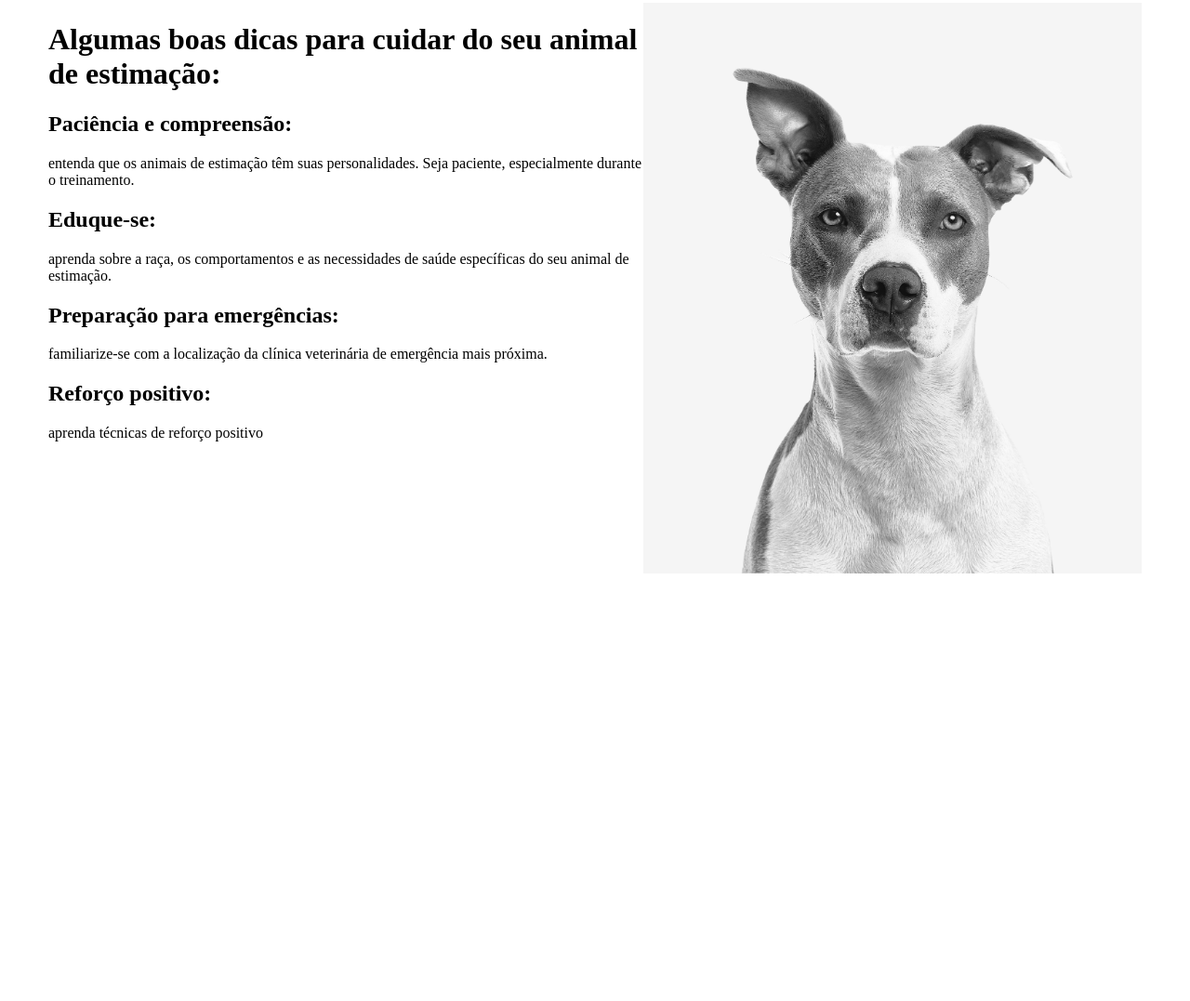
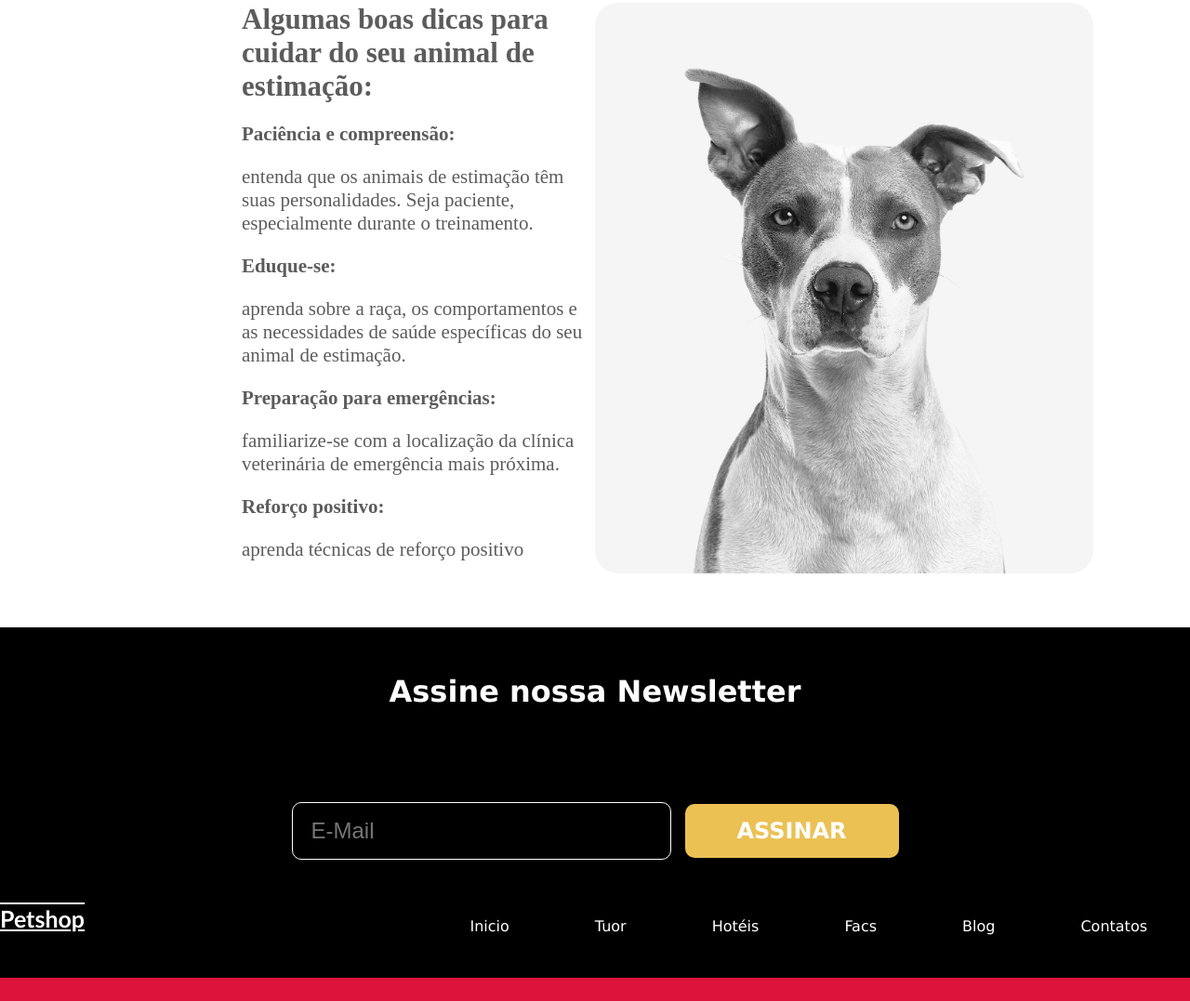
Before and after one commit to Ariel7Z/TDS_DA, a plain HTML site: page aula_02/index.html in a window 1280 px wide. Shown: the part 1362-2439 px from the top of the page at 93% size. Before the commit the page ends 1983 px from the top, so only its background shows below. Drawn offline with Linux system fonts and the light colour scheme.

Commit message:
Petshop dnv

```diff
--- a/aula_02/index.html
+++ b/aula_02/index.html
@@ -11,7 +11,7 @@
     <div id="cabecalho">
         <img src="imagens/perfil.png" alt="Não foi possivel carregar a imagem.">
         <h1>Encontre tudo para o seu pet</h1>
-        <p>PetShop</p>
+        <p id="logo">PetShop</p>
     </div>
 
     <div class="pesquisa">
@@ -73,6 +73,37 @@
         </div>
     </div>
 
+    <div class="rodape">
+        <div class="rodape-titulo">
+            <h1>Assine nossa Newsletter</h1>
+        </div>
+        <div class="rodape-pesquisa">
+            <input type="text" placeholder="E-Mail">
+            <div class="botao-assinar">
+                <p>Assinar</p>
+            </div>
+        </div>
+        <div class="rodape-menu">
+            <div class="rodape-grupo-menu">
+                <div class="grupo-logo">
+                    <p id="logo">Petshop</p>
+                </div>
+
+                <div class="grupo-itens">
+                    <ul>
+                        <li>Inicio</li>
+                        <li>Tuor</li>
+                        <li>Hotéis</li>
+                        <li>Facs</li>
+                        <li>Blog</li>
+                        <li>Contatos</li>
+                    </ul>
+                </div>
+            </div>
+            <div class="rodape-linha"></div>
+        </div>
+        <div class="rodape-sociais"></div>
+    </div>
 
 
 </body>
--- a/aula_02/styles.css
+++ b/aula_02/styles.css
@@ -27,12 +27,13 @@ body {
     text-transform: uppercase;
 }
 
-#cabecalho p {
+#logo {
     font-family: 'Trebuchet MS', 'Lucida Sans Unicode', 'Lucida Grande', 'Lucida Sans', Arial, sans-serif;
     font-size: 25px;
     font-weight: bold;
     text-decoration: underline overline;
     cursor: pointer;
+    color: white;
 }
 
 .pesquisa {
@@ -129,18 +130,116 @@ body {
 .grupo-dicas{
     display: flex;
     justify-content: center;
-    margin-top: 148px;
+    margin: 148px 260px 40px 260px;
 }
 
 .dicas-esquerdo{
     width: 50%;
 }
 
-.dicas-direioto{
+.dicas-esquerdo h1{
+    font-size: 31px;
+    font-weight: bold;
+    margin-block-start: 0px;
+}
+
+.dicas-esquerdo h2,
+.dicas-esquerdo{
+font-size: 21px;
+color: #5c5c5c;
+}
+
+.dicas-direito{
     width: 50%;
+    text-align: center;
 }
 
 .dicas-direito img{
     height: 614px;
     width: 536px;
+    border-radius: 25px;
 }
+
+.rodape{
+    background-color: #000000;
+}
+
+.rodape-titulo{
+   text-align: center;
+    margin: 50px 0px 50px 0px;
+}
+
+.rodape-titulo h1{
+padding: 50px 0px 50px 0px;
+color: #FFFFFF;
+font-family: 'Lucida Sans', 'Lucida Sans Regular', 'Lucida Grande', 'Lucida Sans Unicode', Geneva, Verdana, sans-serif;
+}
+
+.rodape-pesquisa{
+    display: flex;
+    justify-content: center;
+    align-items: center;
+}
+
+.rodape-pesquisa input{
+width: 384px;
+height: 58px;
+background-color: black;
+border: 1px solid white;
+outline: none;
+border-radius: 10px;
+color: #c4c4c4;
+font-size: 24px;
+padding-left: 20px;
+}
+
+.botao-assinar{
+    display: flex;
+    justify-content: center;
+    align-items: center;
+    width: 230px;
+    height: 58px;
+    background-color: #ebc154;
+    border-radius: 10px;
+    margin-left: 15px;
+    cursor: pointer;
+}
+
+.botao-assinar p{
+font-size: 24px;
+color: white;
+font-family: 'Lucida Sans', 'Lucida Sans Regular', 'Lucida Grande', 'Lucida Sans Unicode', Geneva, Verdana, sans-serif;
+font-weight: bold;
+text-transform: uppercase;
+}
+
+.rodape-grupo{
+    margin-top: 50px;
+}
+
+.rodape-grupo-menu{
+    color: white;
+    display: flex;
+    justify-content: space-between;
+    align-items: center;
+}
+
+.grupo-itens ul{
+    display: flex;
+    margin-bottom: 0px;
+}
+
+.grupo-itens li{
+    margin: 46px;
+    font-size: 16px;
+    font-family: 'Lucida Sans', 'Lucida Sans Regular', 'Lucida Grande', 'Lucida Sans Unicode', Geneva, Verdana, sans-serif;
+    list-style: none;
+    cursor: pointer;
+}
+
+.rodape-linha{
+    margin-top: 0px;
+    height: 25px;
+    background-color: crimson;
+    width: 100%;
+}
```
